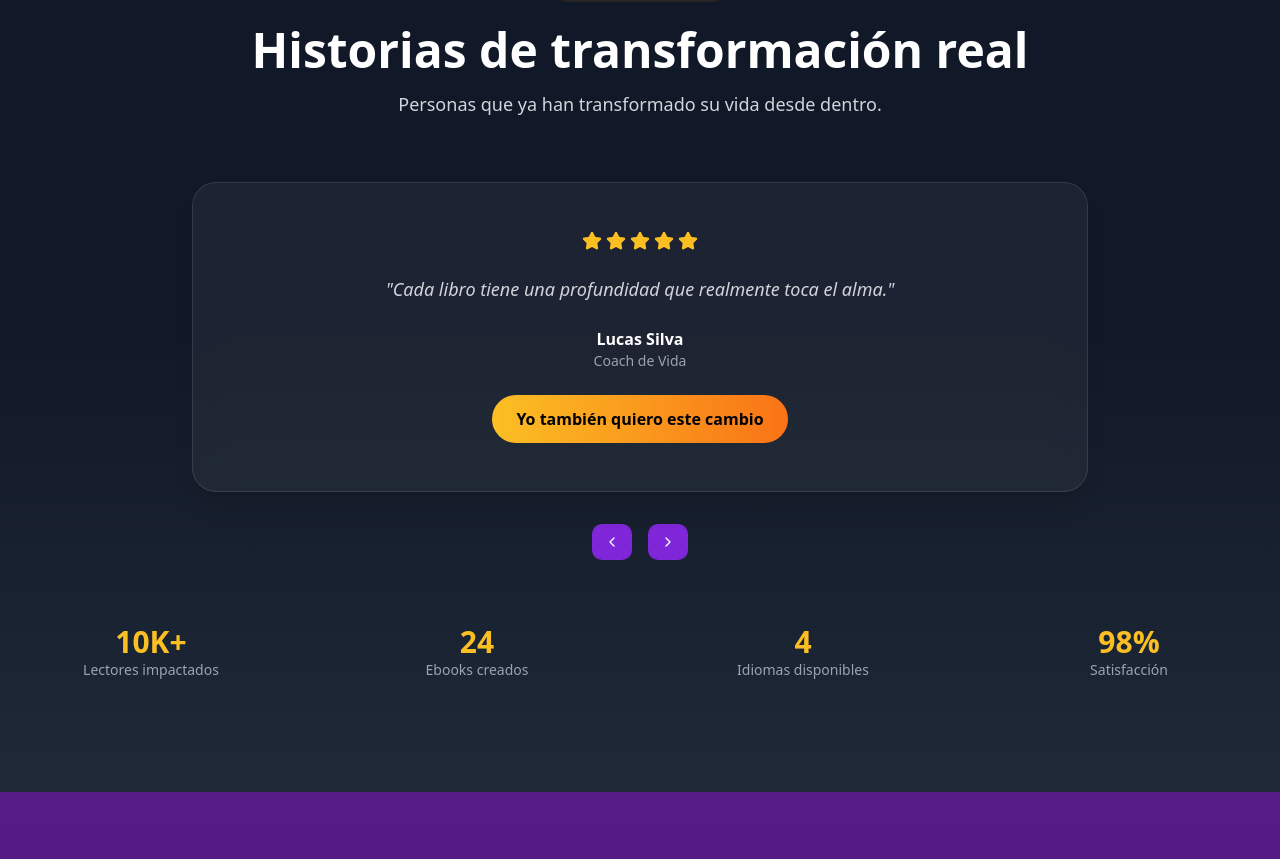
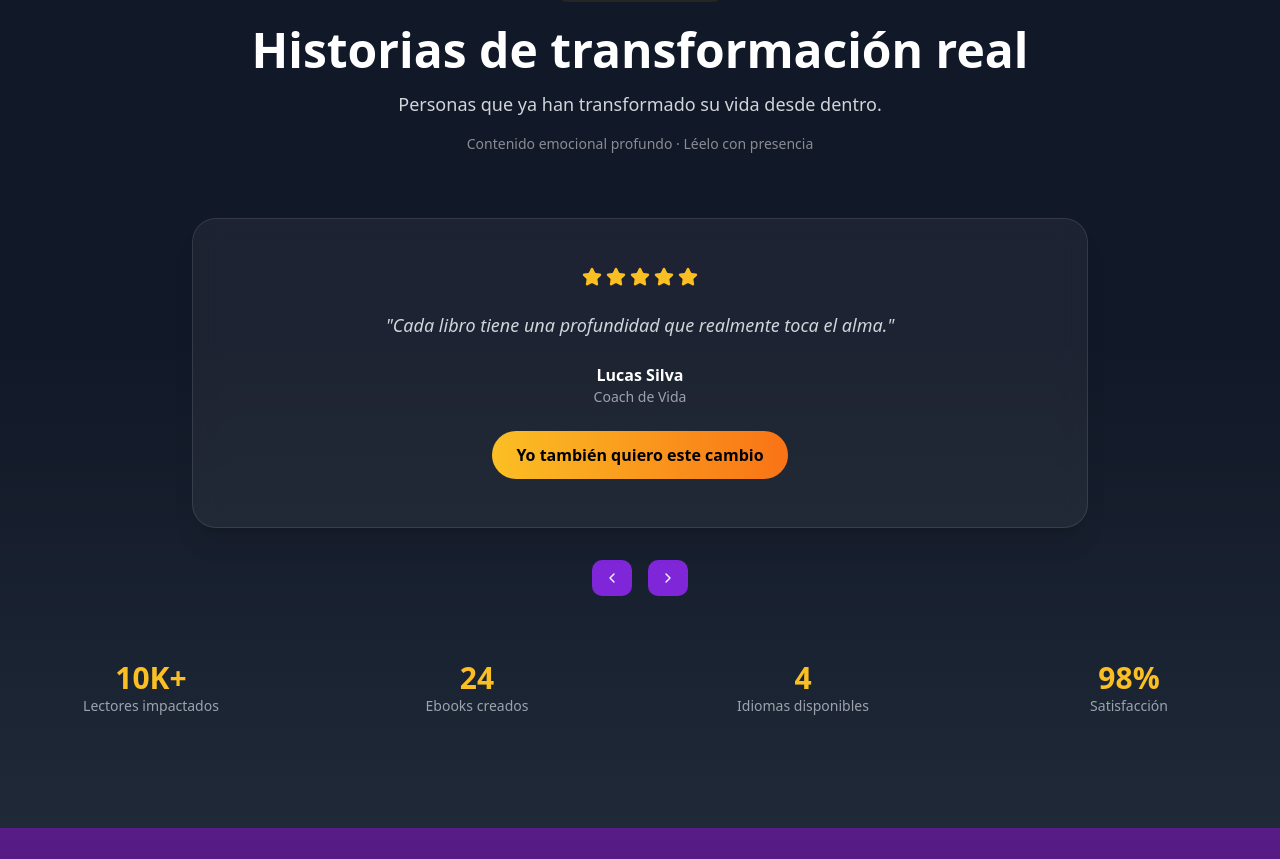
Before and after one commit to Drevaia-Digital/drevaia-app, a React (Vite) app: page / in a window 1280 px wide. Shown: the part 2381-3240 px from the top of the page. Built offline with nearby package versions, Linux system fonts and the light colour scheme.

Commit message:
feat: add soft animation to emotional content + improve testimonials UX

```diff
--- a/src/index.css
+++ b/src/index.css
@@ -109,3 +109,18 @@ html {
 .animate-fadeIn {
   animation: fadeIn 0.3s ease-out;
 }
+
+@keyframes fadeInUpSoft {
+  from {
+    opacity: 0;
+    transform: translateY(12px);
+  }
+  to {
+    opacity: 1;
+    transform: translateY(0);
+  }
+}
+
+.animate-fadeInUpSoft {
+  animation: fadeInUpSoft 1s ease forwards;
+}
--- a/src/sections/Testimonials.tsx
+++ b/src/sections/Testimonials.tsx
@@ -170,9 +170,12 @@ export function Testimonials() {
           {t.title}
         </h2>
 
-        <p className="text-lg text-gray-300 max-w-2xl mx-auto">
-          {t.subtitle}
-        </p>
+        <p className="text-lg text-gray-300 max-w-2xl mx-auto mb-4">
+  {t.subtitle}
+</p>
+<p className="text-sm text-white/50 opacity-0 animate-fadeInUpSoft [animation-delay:0.3s]">
+  Contenido emocional profundo · Léelo con presencia
+</p>
       </div>
 
       {/* CARD */}
```
Also changed, not shown: 6 other files (tests, documents, lock files or other folders).
